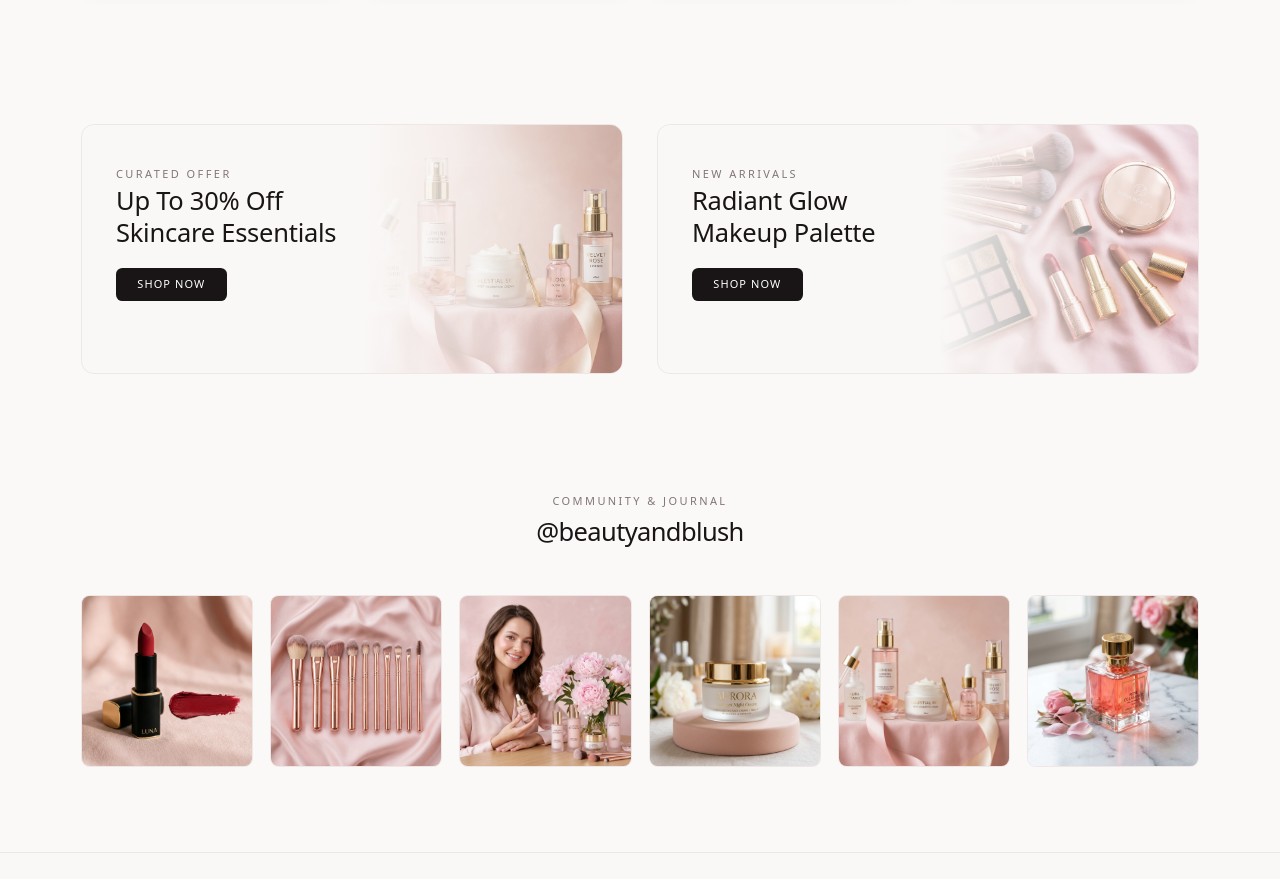
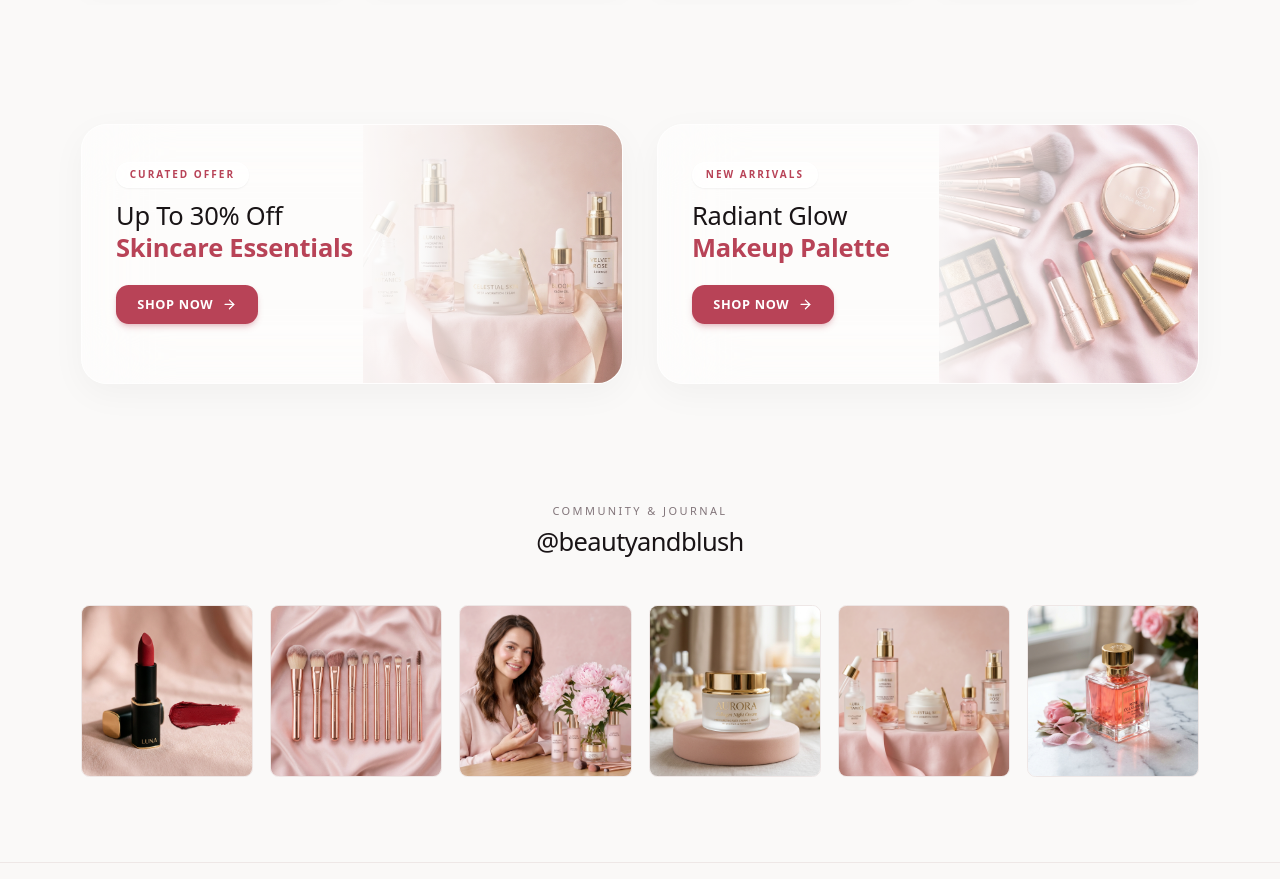
Before and after one commit to ruhul2003/Beauty-and-Blush, a Next.js app in the folder frontend/: page / in a window 1280 px wide. Shown: the part 2120-2999 px from the top of the page. Built offline with nearby package versions, Linux system fonts and the light colour scheme; no server answers; a web font is replaced by a local one.

Commit message:
apply glassy blur styling to promo grid cards

```diff
--- a/frontend/src/components/PromoGrid.jsx
+++ b/frontend/src/components/PromoGrid.jsx
@@ -3,7 +3,7 @@
 import React from 'react';
 import Link from 'next/link';
 import { motion } from 'framer-motion';
-import { ArrowRight } from 'lucide-react';
+import { ArrowRight, Sparkles } from 'lucide-react';
 
 export function PromoGrid() {
   return (
@@ -18,7 +18,7 @@ export function PromoGrid() {
             viewport={{ once: true, margin: "-40px" }}
             transition={{ duration: 0.5 }}
             whileHover={{ y: -4 }}
-            className="relative rounded-xl overflow-hidden bg-[#faf8f7] dark:bg-[#141114] border border-[#eee7e6] dark:border-white/10 p-6 sm:p-8 flex flex-col justify-between min-h-[220px] sm:min-h-[250px] group shadow-none hover:shadow-md transition-shadow"
+            className="relative rounded-2xl sm:rounded-3xl overflow-hidden bg-white/50 dark:bg-[#140c16]/55 backdrop-blur-2xl backdrop-saturate-180 border border-white/70 dark:border-white/10 p-6 sm:p-8 flex flex-col justify-between min-h-[230px] sm:min-h-[260px] group shadow-[0_10px_35px_rgba(0,0,0,0.04)] hover:shadow-[0_18px_45px_rgba(184,67,87,0.12)] hover:border-[#b84357]/40 transition-all"
           >
             {/* Background Product Image */}
             <Link href="/browse?category=Skincare" className="absolute right-0 top-0 bottom-0 w-1/2 sm:w-1/2 lg:w-[48%] overflow-hidden opacity-90 group-hover:scale-105 transition-transform duration-700 block">
@@ -27,28 +27,29 @@ export function PromoGrid() {
                 alt="Skincare Special Offer"
                 className="w-full h-full object-cover object-center"
               />
-              <div className="absolute inset-0 bg-gradient-to-r from-[#faf8f7] via-[#faf8f7]/60 to-transparent dark:from-[#141114] dark:via-[#141114]/60" />
+              <div className="absolute inset-0 bg-gradient-to-r from-white/90 via-white/50 to-transparent dark:from-[#140c16]/95 dark:via-[#140c16]/60" />
             </Link>
 
             {/* Left Content */}
-            <div className="relative z-10 max-w-[260px] sm:max-w-[320px] lg:max-w-[360px] space-y-2.5">
+            <div className="relative z-10 max-w-[260px] sm:max-w-[320px] lg:max-w-[360px] space-y-3">
+              <span className="inline-block px-3 py-1 rounded-full text-[10px] font-bold uppercase tracking-[0.2em] text-[#b84357] dark:text-rose-300 bg-white/60 dark:bg-white/10 backdrop-blur-md border border-white/70 dark:border-white/10 shadow-xs">
+                Curated Offer
+              </span>
+
               <Link href="/browse?category=Skincare" className="block">
-                <span className="text-[10px] sm:text-[11px] font-medium uppercase tracking-[0.22em] text-[#82757a]">
-                  Curated Offer
-                </span>
-
                 <h3 className="text-xl sm:text-2xl font-serif font-normal text-[#191416] dark:text-white leading-tight transition-colors">
                   Up To 30% Off <br />
-                  <span className="text-[#191416] dark:text-white">Skincare Essentials</span>
+                  <span className="font-semibold text-[#b84357] dark:text-rose-300">Skincare Essentials</span>
                 </h3>
               </Link>
 
               <div className="pt-2">
                 <Link
                   href="/browse?category=Skincare"
-                  className="px-5 py-2 text-[11px] tracking-widest uppercase font-medium rounded-md bg-[#191416] hover:bg-black dark:bg-white dark:hover:bg-slate-100 text-white dark:text-black inline-flex items-center gap-1.5 active:scale-95 transition-all"
+                  className="px-5 py-2.5 text-xs tracking-wider uppercase font-bold rounded-xl bg-[#b84357] hover:bg-[#a13649] text-white inline-flex items-center gap-2 shadow-md shadow-[#b84357]/25 active:scale-95 transition-all"
                 >
                   <span>SHOP NOW</span>
+                  <ArrowRight className="w-3.5 h-3.5" />
                 </Link>
               </div>
             </div>
@@ -61,7 +62,7 @@ export function PromoGrid() {
             viewport={{ once: true, margin: "-40px" }}
             transition={{ duration: 0.5, delay: 0.1 }}
             whileHover={{ y: -4 }}
-            className="relative rounded-xl overflow-hidden bg-[#faf8f7] dark:bg-[#141114] border border-[#eee7e6] dark:border-white/10 p-6 sm:p-8 flex flex-col justify-between min-h-[220px] sm:min-h-[250px] group shadow-none hover:shadow-md transition-shadow"
+            className="relative rounded-2xl sm:rounded-3xl overflow-hidden bg-white/50 dark:bg-[#140c16]/55 backdrop-blur-2xl backdrop-saturate-180 border border-white/70 dark:border-white/10 p-6 sm:p-8 flex flex-col justify-between min-h-[230px] sm:min-h-[260px] group shadow-[0_10px_35px_rgba(0,0,0,0.04)] hover:shadow-[0_18px_45px_rgba(184,67,87,0.12)] hover:border-[#b84357]/40 transition-all"
           >
             {/* Background Product Image */}
             <Link href="/browse?category=Makeup" className="absolute right-0 top-0 bottom-0 w-1/2 sm:w-1/2 lg:w-[48%] overflow-hidden opacity-90 group-hover:scale-105 transition-transform duration-700 block">
@@ -70,28 +71,29 @@ export function PromoGrid() {
                 alt="Makeup New Arrivals"
                 className="w-full h-full object-cover object-center"
               />
-              <div className="absolute inset-0 bg-gradient-to-r from-[#faf8f7] via-[#faf8f7]/60 to-transparent dark:from-[#141114] dark:via-[#141114]/60" />
+              <div className="absolute inset-0 bg-gradient-to-r from-white/90 via-white/50 to-transparent dark:from-[#140c16]/95 dark:via-[#140c16]/60" />
             </Link>
 
             {/* Left Content */}
-            <div className="relative z-10 max-w-[260px] sm:max-w-[320px] lg:max-w-[360px] space-y-2.5">
+            <div className="relative z-10 max-w-[260px] sm:max-w-[320px] lg:max-w-[360px] space-y-3">
+              <span className="inline-block px-3 py-1 rounded-full text-[10px] font-bold uppercase tracking-[0.2em] text-[#b84357] dark:text-rose-300 bg-white/60 dark:bg-white/10 backdrop-blur-md border border-white/70 dark:border-white/10 shadow-xs">
+                New Arrivals
+              </span>
+
               <Link href="/browse?category=Makeup" className="block">
-                <span className="text-[10px] sm:text-[11px] font-medium uppercase tracking-[0.22em] text-[#82757a]">
-                  New Arrivals
-                </span>
-
                 <h3 className="text-xl sm:text-2xl font-serif font-normal text-[#191416] dark:text-white leading-tight transition-colors">
                   Radiant Glow <br />
-                  <span className="text-[#191416] dark:text-white">Makeup Palette</span>
+                  <span className="font-semibold text-[#b84357] dark:text-rose-300">Makeup Palette</span>
                 </h3>
               </Link>
 
               <div className="pt-2">
                 <Link
                   href="/browse?category=Makeup"
-                  className="px-5 py-2 text-[11px] tracking-widest uppercase font-medium rounded-md bg-[#191416] hover:bg-black dark:bg-white dark:hover:bg-slate-100 text-white dark:text-black inline-flex items-center gap-1.5 active:scale-95 transition-all"
+                  className="px-5 py-2.5 text-xs tracking-wider uppercase font-bold rounded-xl bg-[#b84357] hover:bg-[#a13649] text-white inline-flex items-center gap-2 shadow-md shadow-[#b84357]/25 active:scale-95 transition-all"
                 >
                   <span>SHOP NOW</span>
+                  <ArrowRight className="w-3.5 h-3.5" />
                 </Link>
               </div>
             </div>
```
